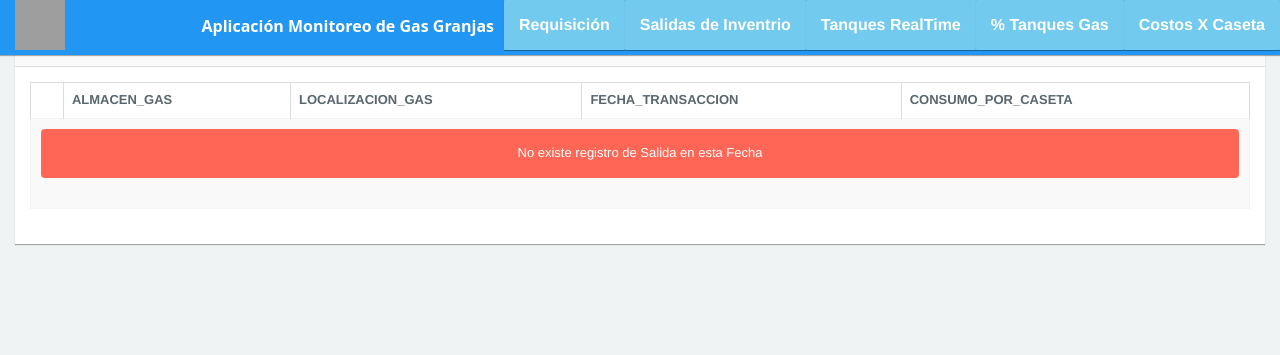
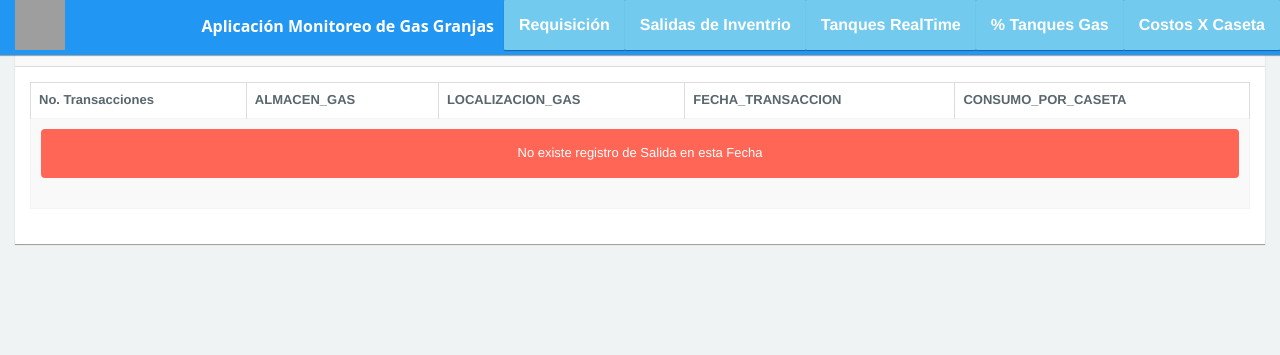
Before and after one commit to jorgegcmx/Monitor-de-Procesos-, a PHP site: page /nutryfacil/salidasGas.php?almacen=1 in a window 1280 px wide. Shown: the top 355 px of the page. Run offline with PHP 8.4, Linux system fonts and the light colour scheme; data that the repository does not hold is empty; some libraries are stand-ins or nearby versions; grey boxes are pictures that could not be loaded.

Commit message:
se agregaron cambios a las vistas

```diff
--- a/salidasGas.php
+++ b/salidasGas.php
@@ -16,7 +16,7 @@
                           <table   class="table table-striped table-bordered" width="100%" cellspacing="0">
                            <thead>
 						                <tr>
-                              <th></th>
+                              <th>No. Transacciones</th>
                             <th>ALMACEN_GAS</th>
 						                <th>LOCALIZACION_GAS</th>
 						                <th>FECHA_TRANSACCION</th>
--- a/tanques_gas.php
+++ b/tanques_gas.php
@@ -13,7 +13,7 @@
                     <div class="col-md-6">
                        <form action="tanques_gas.php" method="GET">
                        <div class="form-group">
-                       <label for="exampleInputEmail1">Ingresa el Almacen</label>
+                        <label for="exampleInputEmail1">Ingresa el Almacen</label>
                        <input type="text" required name="almacen" class="form-control" width="6" >
                        </div>
                       <button type="submit" class="btn btn-primary">Buscar</button><br>
```
